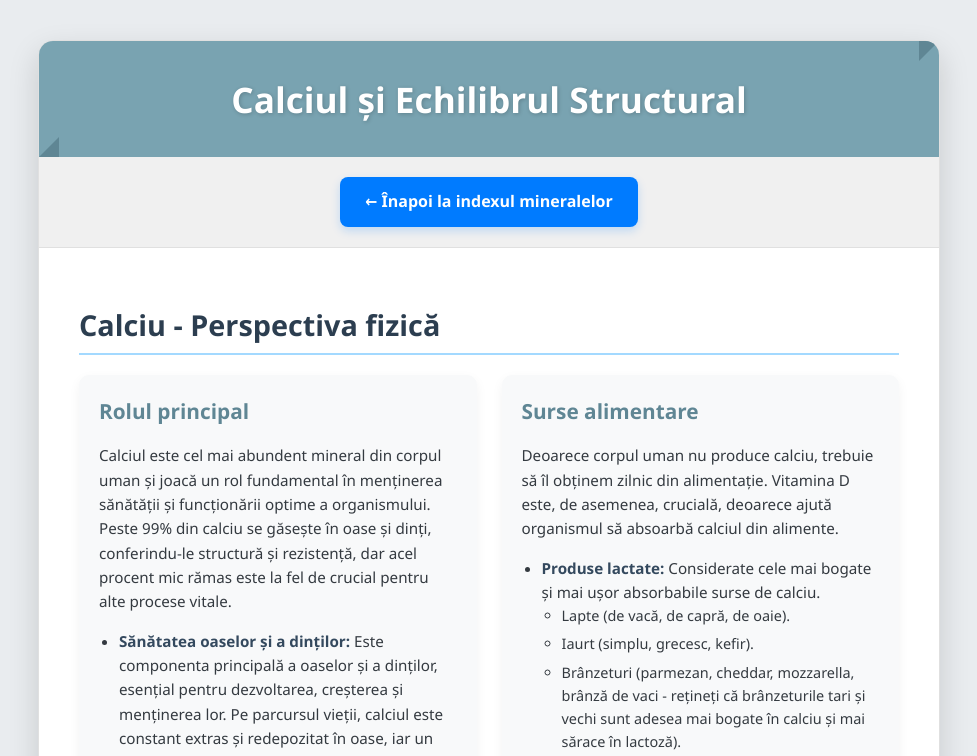
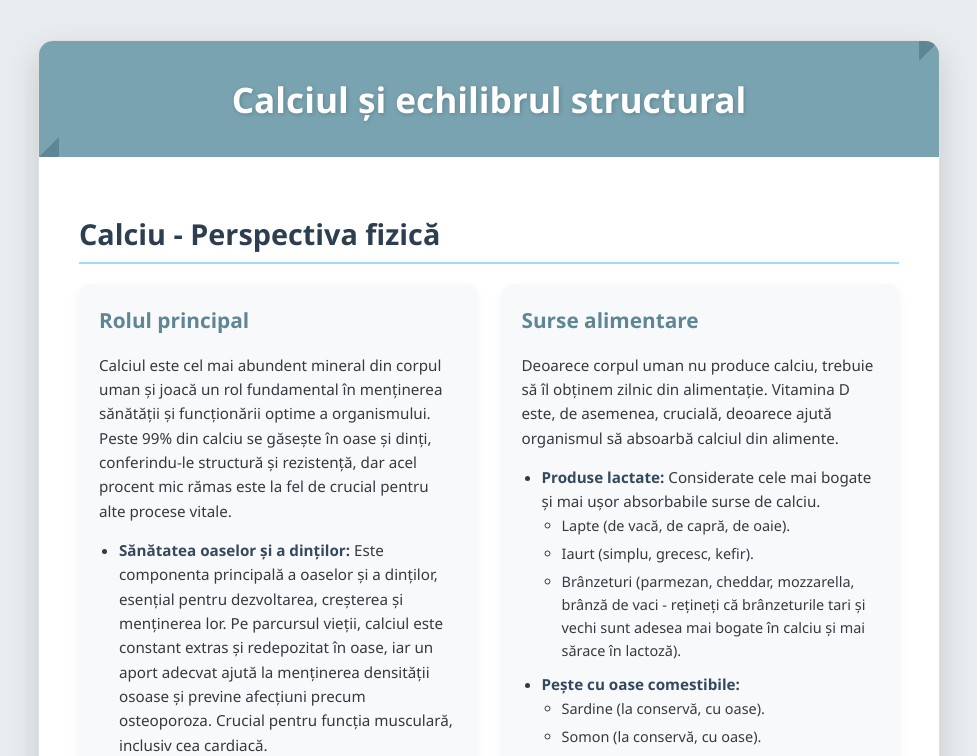
Before and after one commit to Roro44G1/nutrienti, a plain HTML site: page calciu.html in a window 1280 px wide. Shown: the top 756 px of the page, without its empty margins (151-1128 px from the left). Drawn offline with Linux system fonts and the light colour scheme.

Commit message:
Update calciu.html

```diff
--- a/calciu.html
+++ b/calciu.html
@@ -181,13 +181,8 @@
 <body>
     <div class="infographic-container">
         <div class="infographic-header">
-            Calciul și Echilibrul Structural
+            Calciul și echilibrul structural
         </div>
-
-        <div class="index-button-container">
-            <a href="index.html" class="index-button">&larr; Înapoi la indexul mineralelor</a>
-        </div>
-
         <div class="section">
             <h2 class="section-title">Calciu - Perspectiva fizică</h2>
             <div class="section-content">
```
